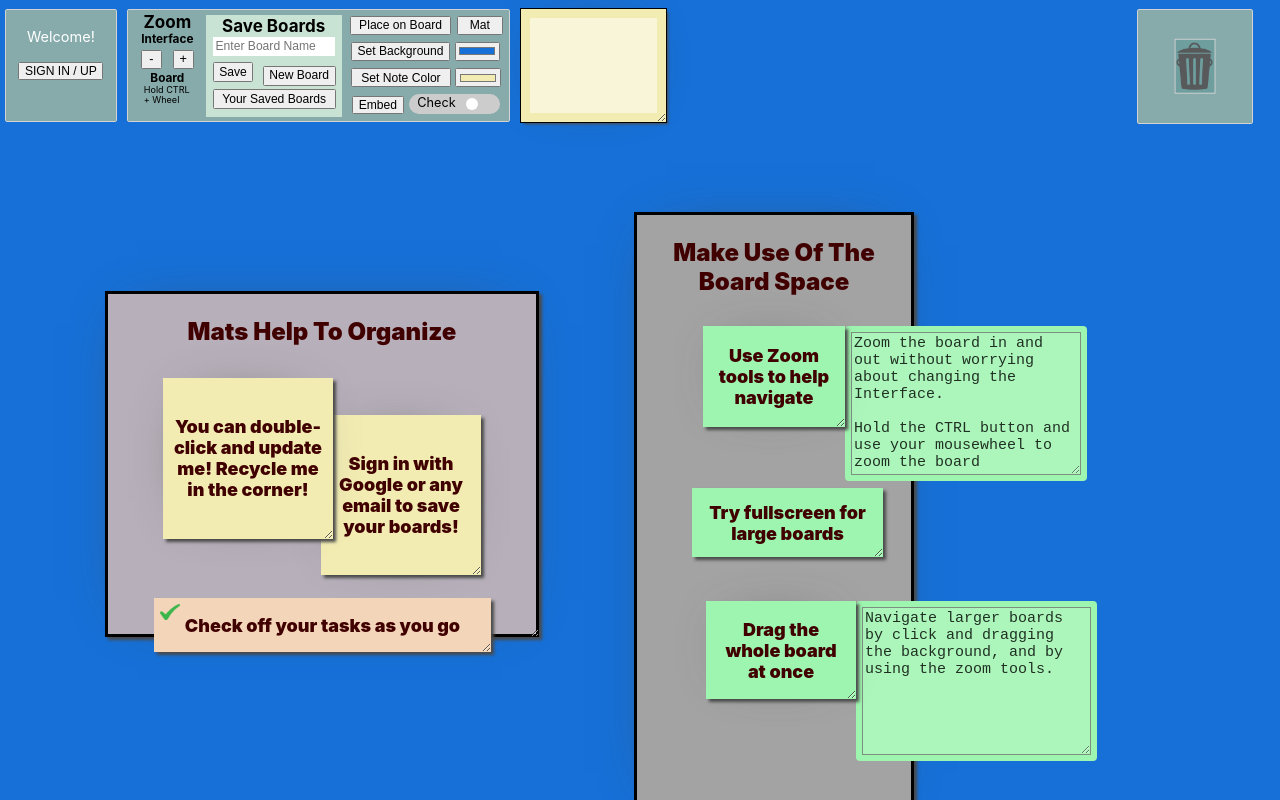
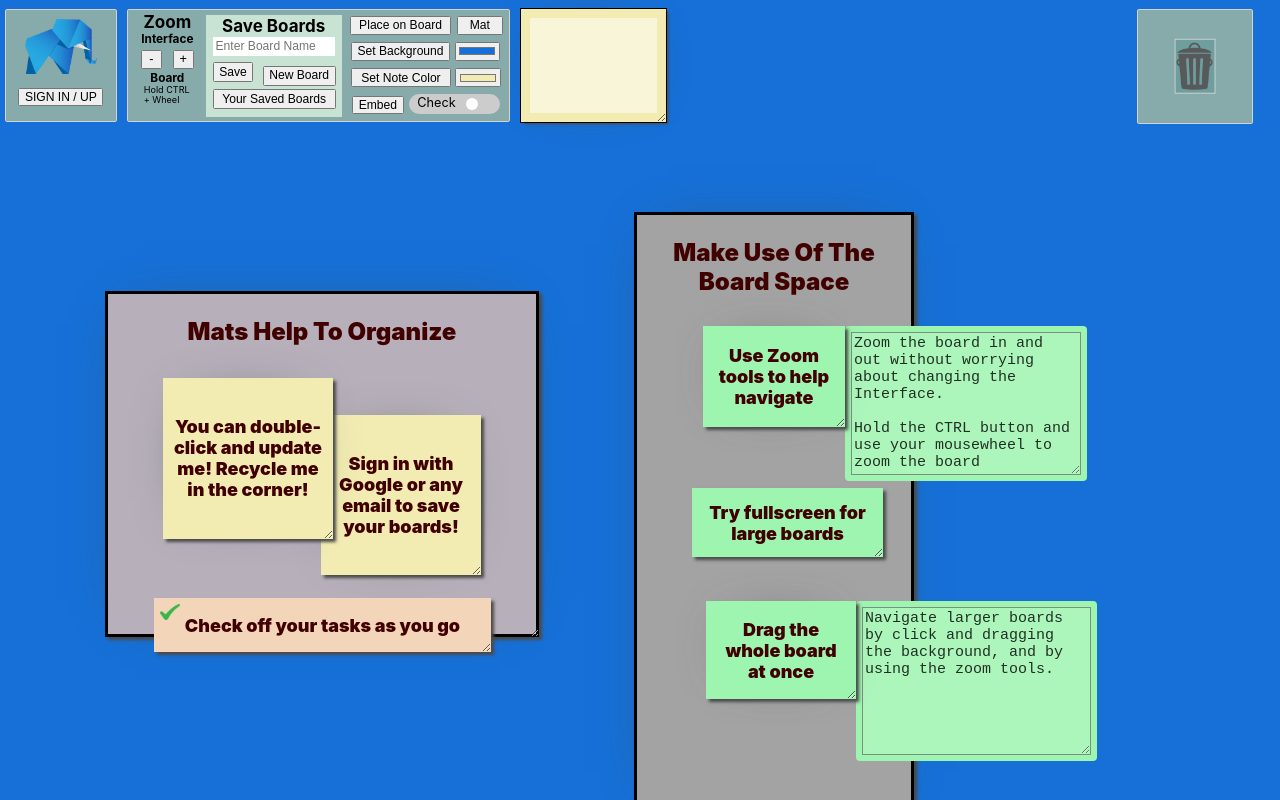
Before and after one commit to ashthomasweb/react--elephant-chart, a React (Create React App) app: page / in a window 1280 px wide. Built offline with nearby package versions, Linux system fonts and the light colour scheme; no server answers.

Commit message:
Rebrands to Elephant Chart
Updates logo and page title, initiates slight hover effect for UI real
estate.

```diff
--- a/public/index.html
+++ b/public/index.html
@@ -7,7 +7,7 @@
     <meta name="theme-color" content="#000000" />
     <meta
       name="description"
-      content="Web site created using create-react-app"
+      content="A large display board to save information with."
     />
     <link rel="apple-touch-icon" href="%PUBLIC_URL%/logo192.png" />
     <!--
@@ -24,7 +24,7 @@
       work correctly both with client-side routing and a non-root public URL.
       Learn how to configure a non-root public URL by running `npm run build`.
     -->
-    <title>TadaMat</title>
+    <title>Elephant Chart</title>
   </head>
   <body>
     <noscript>You need to enable JavaScript to run this app.</noscript>
--- a/src/components/header/header.component.jsx
+++ b/src/components/header/header.component.jsx
@@ -2,7 +2,7 @@ import React, { Component } from 'react'
 
 import SignInUpModal from '../signinupmodal/signinupmodal.component'
 
-import logo from '../../assets/idea-logo.png'
+import logo from '../../assets/elephant-logo.png'
 
 import { auth, clearBoards } from '../../firebase/firebase.utils'
 
@@ -31,10 +31,11 @@ class Header extends Component {
           {this.props.currentUser ? (
             <div>
               <div className='welcome'>
-                <h2 style={{margin: '-10px 0 -10px 0' }}>TadaMat</h2>
-                <br />
                 {this.props.currentUser.displayName}
+                {/* <h2 style={{margin: '-10px 0 -10px 0' }}>TadaMat</h2> */}
               </div>
+              <div className='logo-container' >
+                <img src={logo} className='logo' alt='elephant-logo'/>
               <button
                 className='option'
                 onLoad={this.closeSignIn()}
@@ -45,10 +46,11 @@ class Header extends Component {
                 }}>
                 SIGN OUT
               </button>
+              </div>
             </div>
           ) : (
             <div>
-              <div className='welcome'>Welcome!</div>
+              <img src={logo} className='logo' alt='elephant-logo'/>
               <button
                 type='button'
                 className='sign-in-modal-btn'
--- a/src/components/header/header.styles.scss
+++ b/src/components/header/header.styles.scss
@@ -9,14 +9,28 @@
   user-select: none;
 
   .logo-container {
+    position: relative;
+    width: 100%;
     height: 100%;
-    width: 100px;
+
+    &:hover {
+      .logo {
+        opacity: .3;
+      }
+
+      .option {
+        opacity: 1;
+      }
+
+    }
   }
 
   .logo {
-    height: 134px;
-    padding: 10px 6px 0 10px;
+    height: 80px;
+    padding: 10px 0px;
     pointer-events: all;
+    position: relative;
+    transition: opacity .6s;
   }
 
   .user-options {
@@ -33,18 +47,24 @@
 
     .option {
       cursor: pointer;
-      margin-top: 10px;
+      position: relative;
+      // left: 50%;
+
+      bottom: 30px;
+      // transform: translateY(-50%), translateX(-50%);
+      opacity: 0;
+      transition: opacity .6s;
     }
 
     .welcome {
       text-align: center;
-      margin-top: 20px;
+      margin-top: 5px;
     }
 
   }
 
   .sign-in-modal-btn {
-    margin-top: 17px;
+    margin-top: 0px;
   }
 
   .sign-modal {
```
Also changed, not shown: src/assets/elephant-logo.png (added), 1 other file (tests, documents, lock files or other folders).
